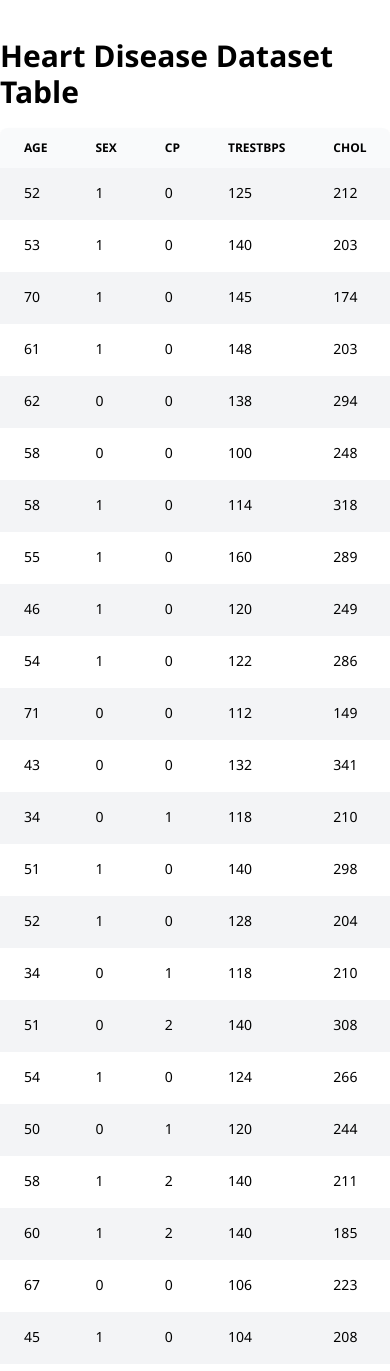
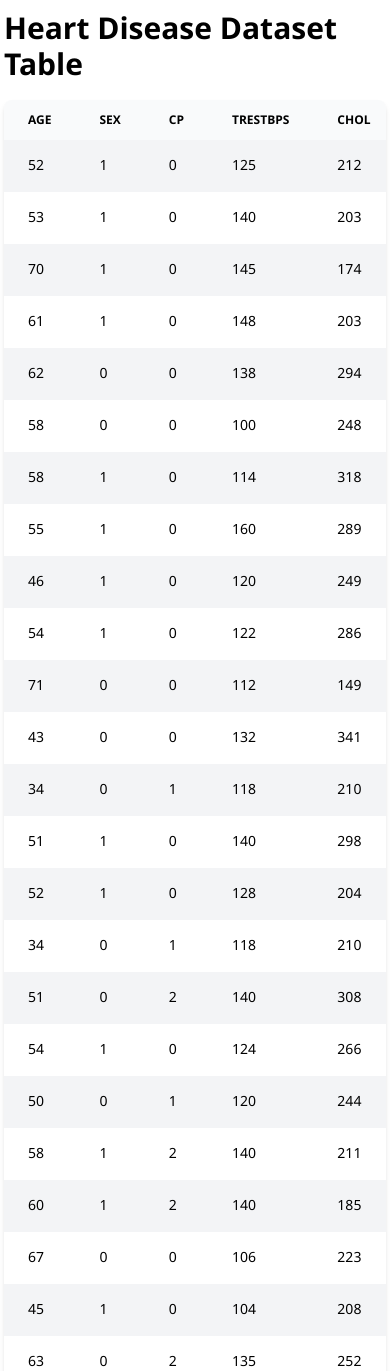
Before and after one commit to chacrit-p/flask-dt-web, a Flask app: page / in a window 390 px wide. Shown: the top 1371 px of the page. Run offline with Flask 3, Linux system fonts and the light colour scheme; some libraries are stand-ins or nearby versions.

Commit message:
add padding

```diff
--- a/templates/layout.html
+++ b/templates/layout.html
@@ -25,7 +25,7 @@
 </style>
 
 <body class="antialiased">
-    <main class="max-w-6xl mx-auto py-10">
+    <main class="max-w-6xl mx-auto py-3 px-1 md:px-5 md:py-8 lg:px-0 lg:py-10">
         {% block content %}{% endblock %}
     </main>
 </body>
```
